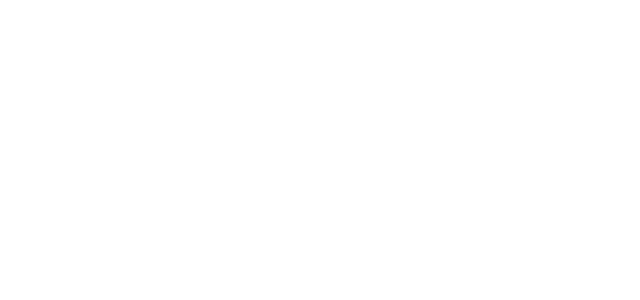
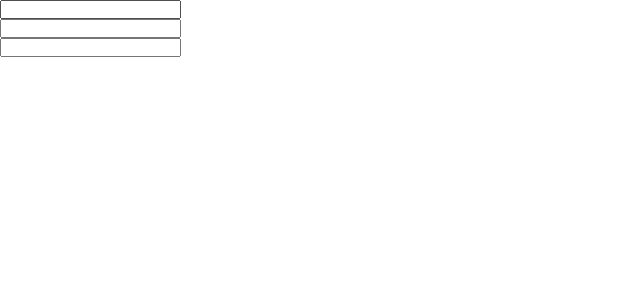
Before and after one commit to jooaodanieel/devboost-frontend, a Vue app: page /opportunities/new in a window 1280 px wide. Shown: the top 300 px of the page, without its empty margins (0-640 px from the left). Built offline with nearby package versions, Linux system fonts and the light colour scheme.

Commit message:
WIP: Add new opportunities scaffold
Signed-off-by: luizcarlosdk <luizcarlosdk@usp.br>

```diff
--- a/src/router/index.js
+++ b/src/router/index.js
@@ -1,6 +1,7 @@
 import Vue from "vue";
 import VueRouter from "vue-router";
 import Home from "../views/Home.vue";
+import NewOpportunities from "../views/NewOpportunities.vue";
 
 Vue.use(VueRouter);
 
@@ -18,6 +19,12 @@
     // which is lazy-loaded when the route is visited.
     component: () =>
       import(/* webpackChunkName: "about" */ "../views/About.vue")
+  },
+  {
+    path: "/opportunities/new",
+    name: "new_opportunities",
+
+    component: NewOpportunities
   }
 ];
 
--- /dev/null
+++ b/src/views/NewOpportunities.vue
@@ -0,0 +1,26 @@
+<template>
+  <div>
+    <form action="">
+      <label for=""></label>
+      <input type="text" v-model="title"><br/>
+      <label for=""></label>
+      <input type="text" v-model="author"><br/>
+      <label for=""></label>
+      <input type="text" v-model="description"><br/>
+    </form>
+  </div>
+</template>
+
+<script>
+export default {
+  data:()=>({
+    title: "",
+    author: "",
+    description: ""
+  })
+}
+</script>
+
+<style>
+
+</style>
```
